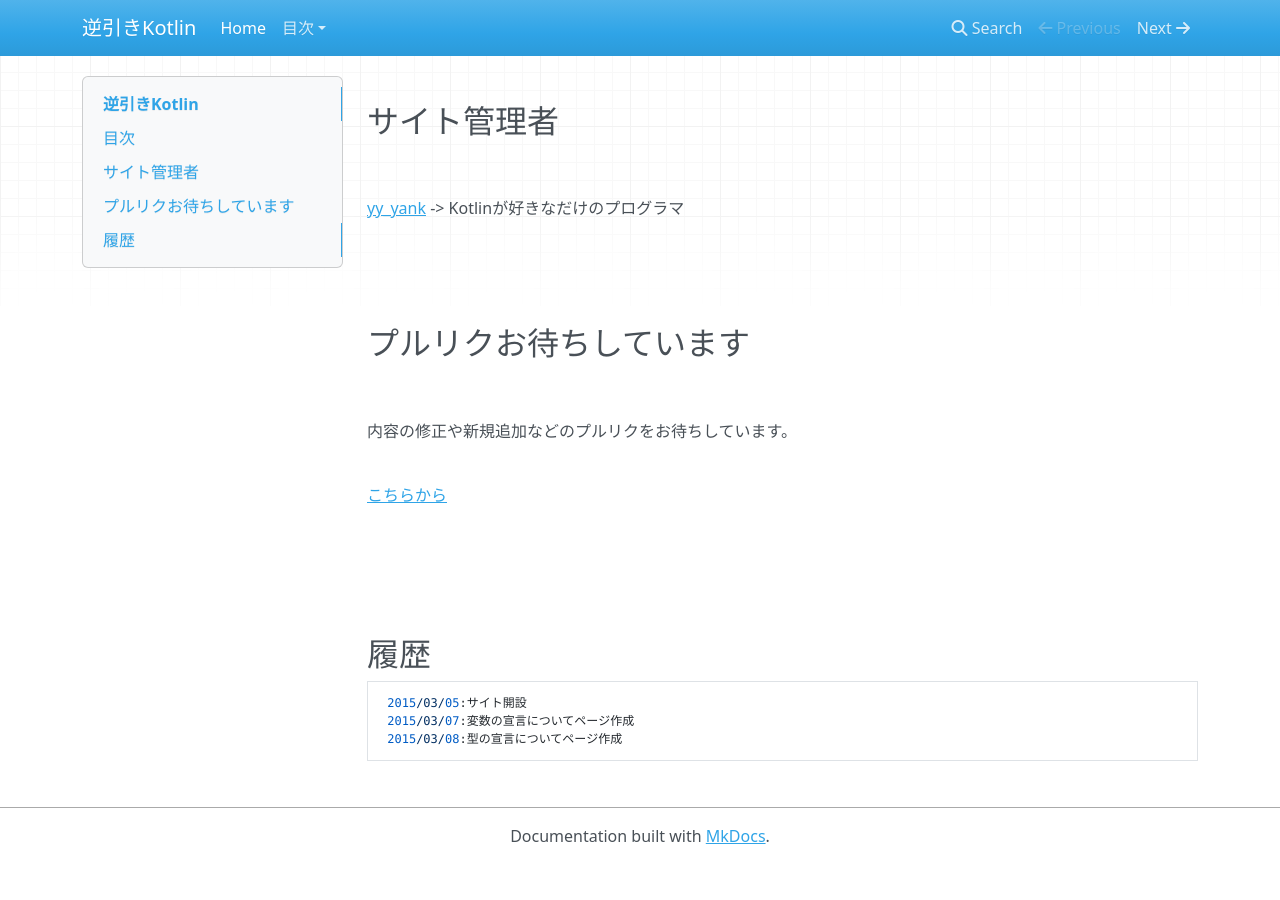
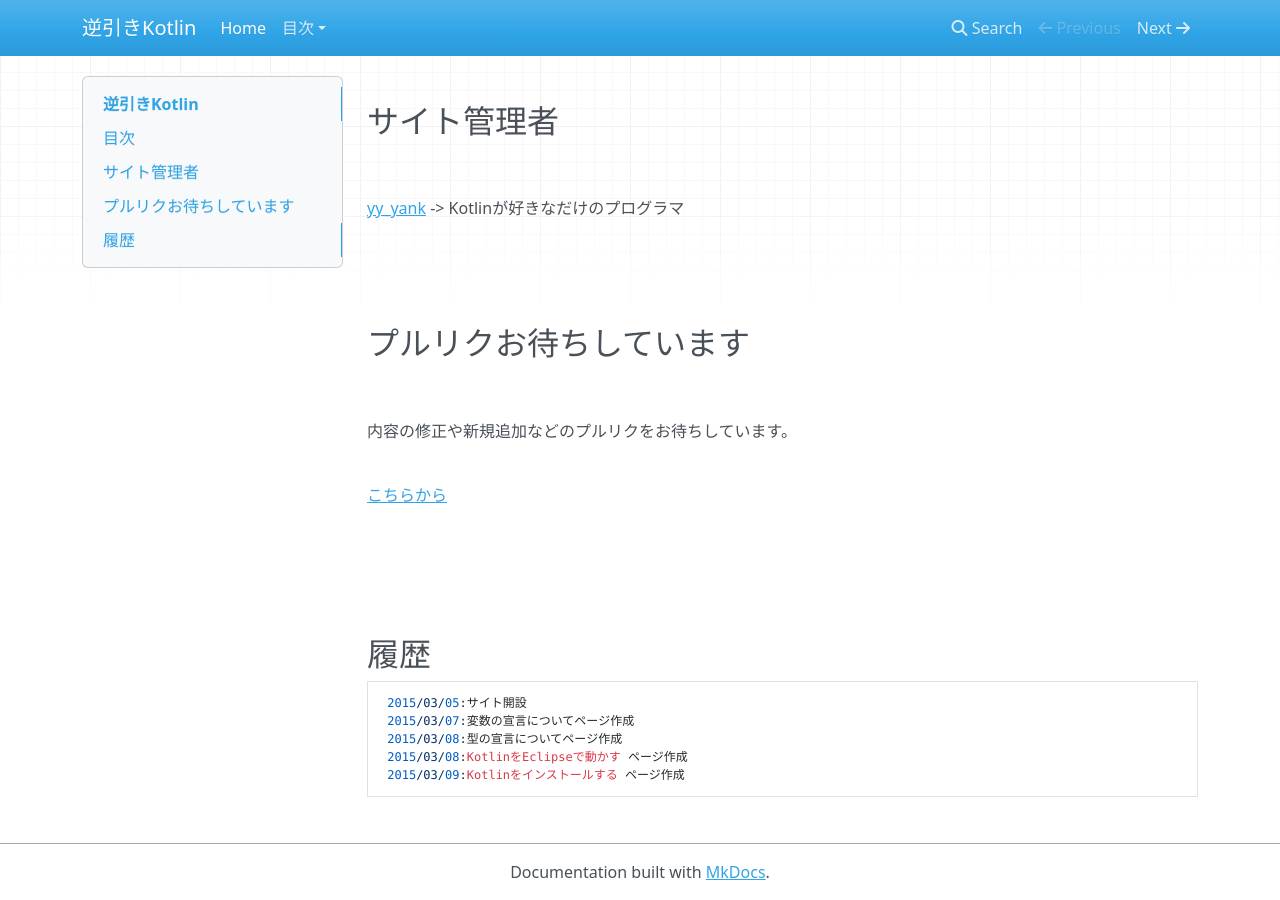
Before and after one commit to yyYank/kotlin-rev-solution, an MkDocs documentation site: the page built from docs/index.md, in a window 1280 px wide and 900 px high, scrolled down 703 px. Built offline with MkDocs 1.6.1, drawn with Linux system fonts in a browser that asks for light colours; nearby versions of some CDN libraries; old or Windows-style settings are respelled for this version of MkDocs; before the commit the page ends 1567 px from its top, so only the background shows below that.

Commit message:
変更履歴を追記

```diff
--- a/docs/index.md
+++ b/docs/index.md
@@ -55,3 +55,5 @@ JVM言語の[Kotlin](http://kotlinlang.org)の逆引きサイトです。
      2015/03/05:サイト開設
      2015/03/07:変数の宣言についてページ作成
      2015/03/08:型の宣言についてページ作成
+     2015/03/08:KotlinをEclipseで動かす ページ作成
+     2015/03/09:Kotlinをインストールする ページ作成
```
